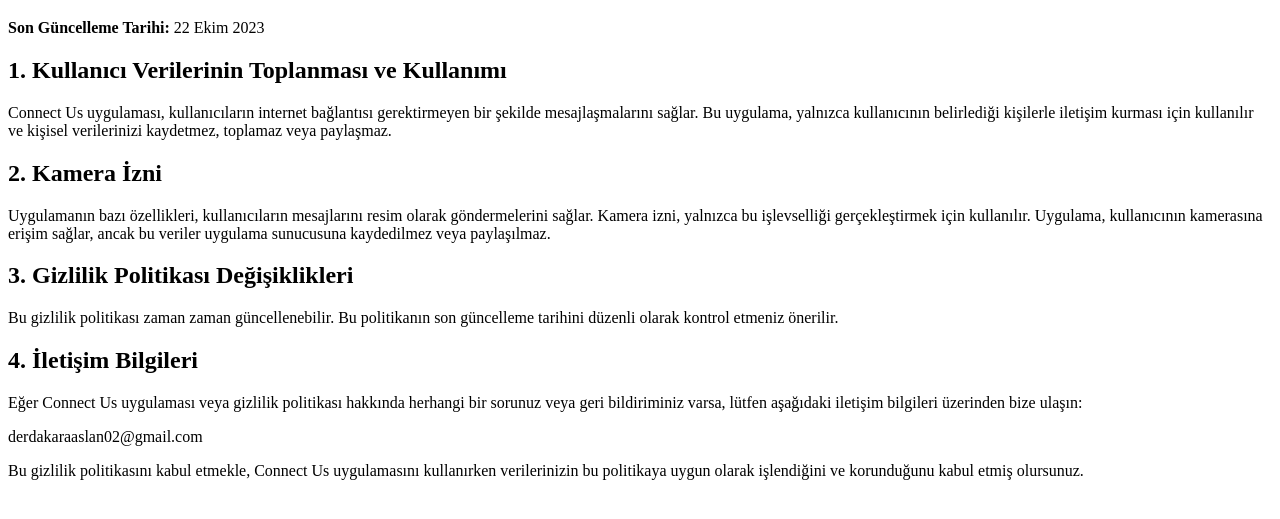
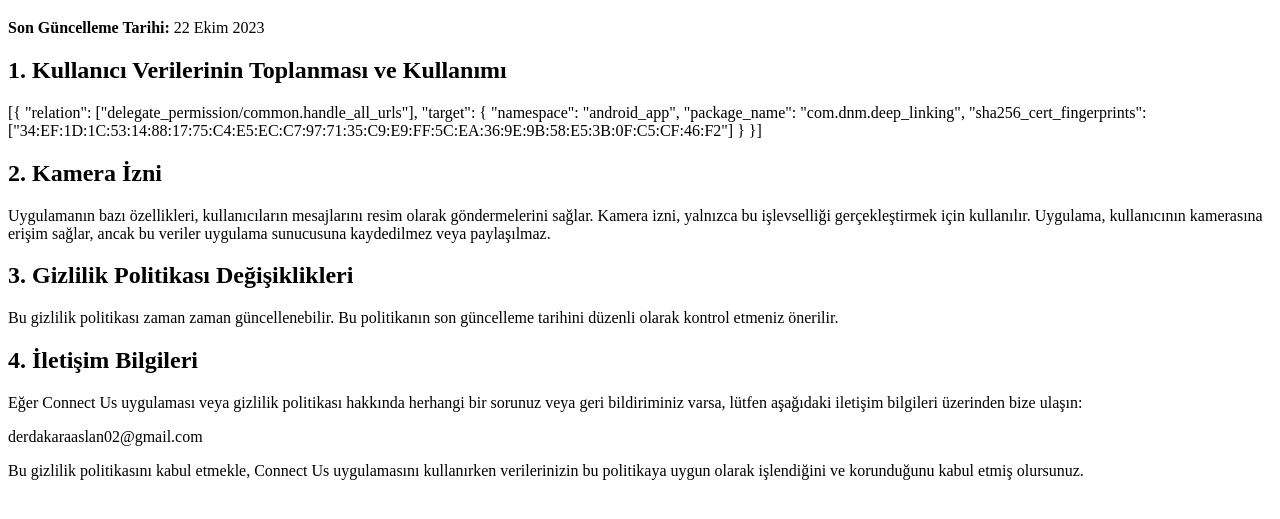
Before and after one commit to derdakaraaslan/.well-known, a plain HTML site: page index.html in a window 1280 px wide. Shown: the part 61-580 px from the top of the page. Drawn offline with Linux system fonts and the light colour scheme.

Commit message:
Update index.html

```diff
--- a/index.html
+++ b/index.html
@@ -10,7 +10,17 @@
     <p><strong>Son Güncelleme Tarihi:</strong> 22 Ekim 2023</p>
 
     <h2>1. Kullanıcı Verilerinin Toplanması ve Kullanımı</h2>
-    <p>Connect Us uygulaması, kullanıcıların internet bağlantısı gerektirmeyen bir şekilde mesajlaşmalarını sağlar. Bu uygulama, yalnızca kullanıcının belirlediği kişilerle iletişim kurması için kullanılır ve kişisel verilerinizi kaydetmez, toplamaz veya paylaşmaz.</p>
+    <p>
+        [{
+  "relation": ["delegate_permission/common.handle_all_urls"],
+  "target": {
+    "namespace": "android_app",
+    "package_name": "com.dnm.deep_linking",
+    "sha256_cert_fingerprints":
+    ["34:EF:1D:1C:53:14:88:17:75:C4:E5:EC:C7:97:71:35:C9:E9:FF:5C:EA:36:9E:9B:58:E5:3B:0F:C5:CF:46:F2"]
+  }
+}]
+    </p>
 
     <h2>2. Kamera İzni</h2>
     <p>Uygulamanın bazı özellikleri, kullanıcıların mesajlarını resim olarak göndermelerini sağlar. Kamera izni, yalnızca bu işlevselliği gerçekleştirmek için kullanılır. Uygulama, kullanıcının kamerasına erişim sağlar, ancak bu veriler uygulama sunucusuna kaydedilmez veya paylaşılmaz.</p>
```
